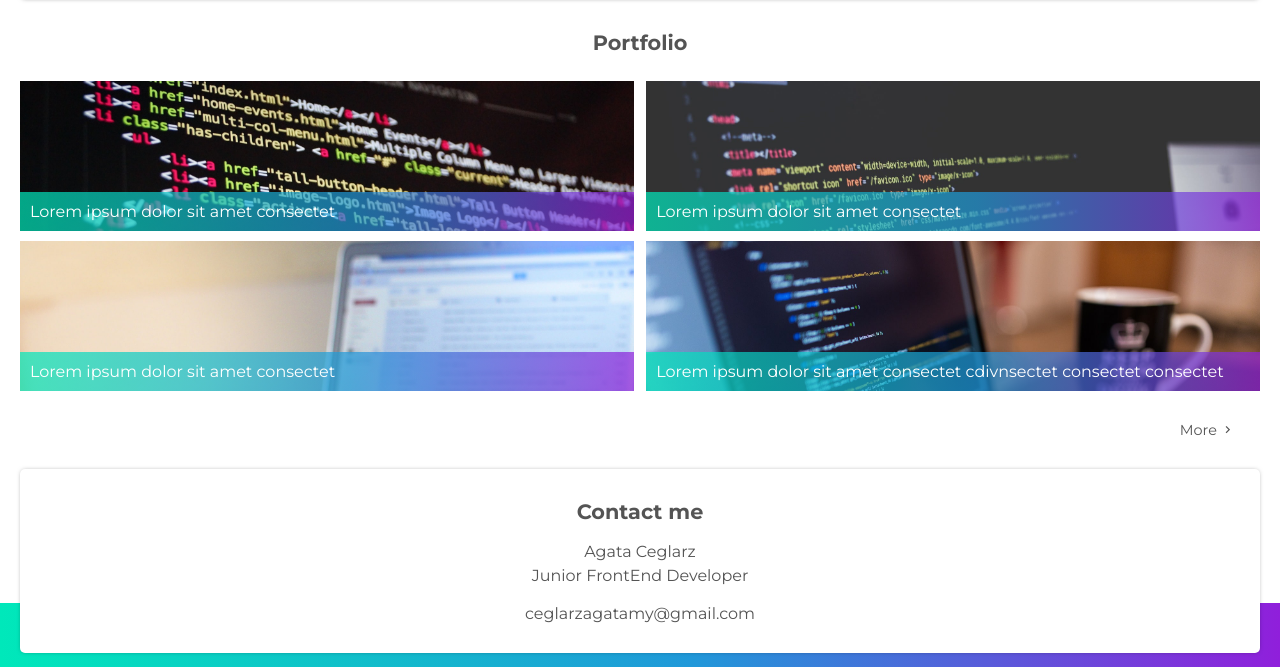
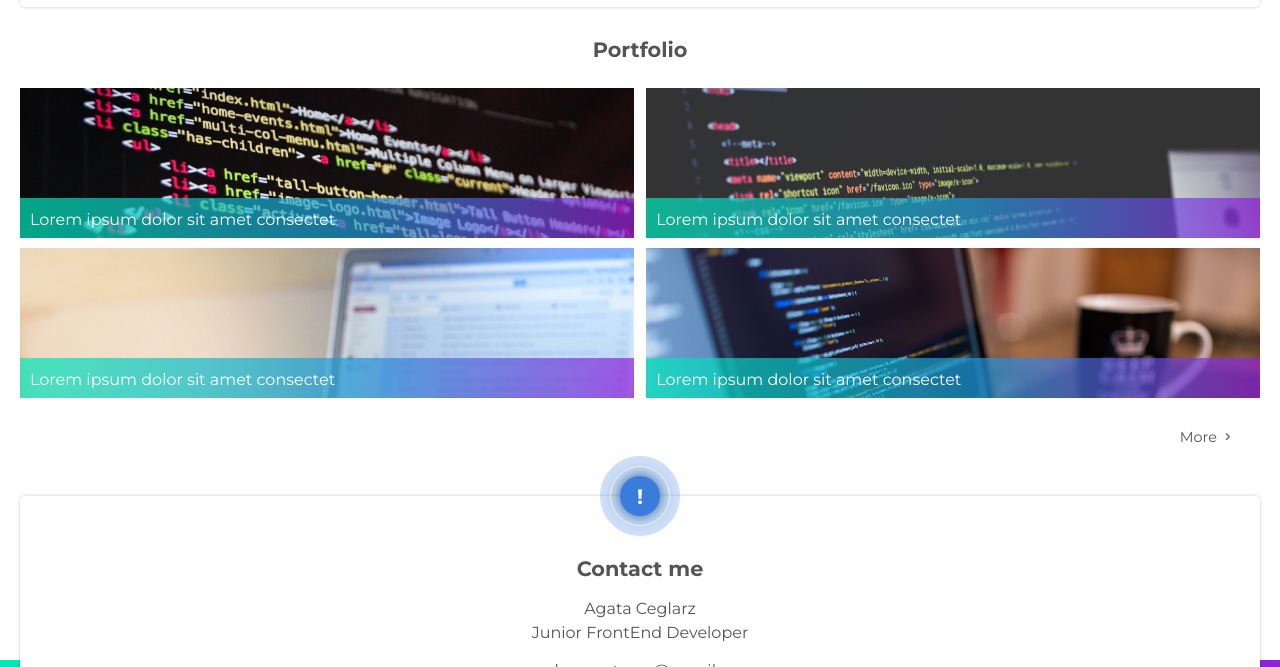
Before and after one commit to ceglarzagata/portfolioPage, a plain HTML site: page index.html in a window 1280 px wide. Shown: the part 814-1481 px from the top of the page. Drawn offline with Linux system fonts and the light colour scheme.

Commit message:
Update: Add animations

```diff
--- a/css/style.css
+++ b/css/style.css
@@ -98,6 +98,27 @@ header h1 span {
     position: relative;
     z-index: 1;
     box-shadow: none;
+  }
+
+  .menu a::after {
+    content: "";
+    margin-top: 5px;
+    width: 0;
+    height: 2px;
+    display: block;
+    background: rgba(0,232,186,1);
+    background: -moz-linear-gradient(left, rgba(0,232,186,1) 0%, rgba(32,152,217,1) 54%, rgba(144,31,219,1) 100%);
+    background: -webkit-gradient(left top, right top, color-stop(0%, rgba(0,232,186,1)), color-stop(54%, rgba(32,152,217,1)), color-stop(100%, rgba(144,31,219,1)));
+    background: -webkit-linear-gradient(left, rgba(0,232,186,1) 0%, rgba(32,152,217,1) 54%, rgba(144,31,219,1) 100%);
+    background: -o-linear-gradient(left, rgba(0,232,186,1) 0%, rgba(32,152,217,1) 54%, rgba(144,31,219,1) 100%);
+    background: -ms-linear-gradient(left, rgba(0,232,186,1) 0%, rgba(32,152,217,1) 54%, rgba(144,31,219,1) 100%);
+    background: linear-gradient(to right, rgba(0,232,186,1) 0%, rgba(32,152,217,1) 54%, rgba(144,31,219,1) 100%);
+    filter: progid:DXImageTransform.Microsoft.gradient( startColorstr='#00e8ba', endColorstr='#901fdb', GradientType=1 );
+    transition: all 1s;
+  }
+
+  .menu a:hover::after {
+    width: 100%;
   }
 
   .menu li:last-of-type a {
@@ -271,6 +292,7 @@ header h1 span {
   bottom: 0;
   left: 0;
   padding: 10px;
+  height: 40px;
   width: 100%;
   background: rgba(0,232,186,.7);
   background: -moz-linear-gradient(left, rgba(0,232,186,.7) 0%, rgba(32,152,217,.7) 54%, rgba(144,31,219,.7) 100%);
@@ -280,11 +302,25 @@ header h1 span {
   background: -ms-linear-gradient(left, rgba(0,232,186,.7) 0%, rgba(32,152,217,.7) 54%, rgba(144,31,219,.7) 100%);
   background: linear-gradient(to right, rgba(0,232,186,.7) 0%, rgba(32,152,217,.7) 54%, rgba(144,31,219,.7) 100%);
   filter: progid:DXImageTransform.Microsoft.gradient( startColorstr='#00e8ba', endColorstr='#901fdb', GradientType=1 );
+}
+
+#portfolio h3 {
   color: #fff;
   text-align: left;
-  white-space: nowrap;
-  overflow: hidden;
-  text-overflow: ellipsis;
+}
+
+#portfolio h3::after {
+  content: "";
+  display: block;
+  margin-top: 5px;
+  height: 1px;
+  width: 0;
+  background-color: #fff;
+  transition: width 2s;
+}
+
+#portfolio p {
+  display: none;
 }
 
 #portfolio .anchor {
@@ -309,6 +345,30 @@ header h1 span {
     width: 49.5%;
   }
 
+  .portfolio-text-box {
+    transition: height 1s;
+  }
+
+  #portfolio li:hover .portfolio-text-box {
+    height: 100%;
+  }
+
+  #portfolio li:hover h3::after {
+    width: 150px;
+  }
+
+
+  #portfolio li:hover p {
+    display: block;
+    margin-top: 20px;
+    color: #fff;
+    overflow: hidden;
+    text-overflow: ellipsis;
+    display: -webkit-box;
+    -webkit-line-clamp: 3;
+    -webkit-box-orient: vertical;
+  }
+
   #portfolio .anchor {
     margin-right: 25px;
   }
@@ -328,7 +388,8 @@ footer {
 }
 
 .contact-box {
-  margin: 0 20px -50px;
+  margin: 20px 20px -50px;
+  padding-top: 60px;
   z-index: 0;
   position: relative;
   background-color: #fff;
@@ -336,6 +397,57 @@ footer {
   -moz-box-shadow: 0px 0px 5px -2px rgba(0,0,0,0.55);
   box-shadow: 0px 0px 5px -2px rgba(0,0,0,0.55);
   border-radius: 5px;
+}
+
+.puls {
+  position: absolute;
+  top: -20px;
+  left: 50%;
+  transform: translate(-50%);
+  display: flex;
+  justify-content: center;
+  align-items: center;
+  height: 40px;
+  width: 40px;
+  background-color: #3a7cd9;
+  color: #fff;
+  font-weight: bold;
+  font-size: 1.3rem;
+  border-radius: 50%;
+  animation: puls 1.5s infinite alternate-reverse;
+}
+
+@keyframes puls {
+  0% {
+    box-shadow: 0 0 0 rgb(30, 73, 133);
+  }
+  100% {
+    box-shadow: 0 0 25px rgb(30, 73, 133)
+  }
+}
+
+.puls::after {
+  content: "";
+  width: 80px;
+  height: 80px;
+  position: absolute;
+  z-index: -1;
+  top: -20px;
+  left: -20px;
+  background-color: #3a7cd9;
+  opacity: 0.25;
+  border-radius: 50%;
+}
+
+.puls::before {
+  content: "";
+  width: 60px;
+  height: 60px;
+  position: absolute;
+  top: -10px;
+  left: -10px;
+  border: 1px solid #f1f1f1;
+  border-radius: 50%;
 }
 
 .footer-box {
@@ -358,6 +470,7 @@ footer {
 }
 
 .footer-box div {
+  background-color: transparent;
   margin: 20px 10px;
   height: 2.4rem;
   width: 2.4rem;
@@ -366,15 +479,19 @@ footer {
   align-items: center;
   border: 1px solid #fff;
   border-radius: 50%;
+  transform: rotate(0deg);
+  transition: background-color 1s, transform 1.5s;
 }
 
 .footer-box div:hover {
   background-color: #fff;
+  transform: rotate(360deg);
 }
 
 .footer-box i {
   font-size: 1.5rem;
   color: #fff;
+  transition: color 1s;
 }
 
 .footer-box div:hover i {
--- a/index.html
+++ b/index.html
@@ -93,25 +93,37 @@
           <li>
             <a href="#" title="Project nr 1">
               <img src="./images/project1.jpg" alt="Project nr 1"/>
-              <div class="portfolio-text-box">Lorem ipsum dolor sit amet consectet</div>
+              <div class="portfolio-text-box">
+                <h3>Lorem ipsum dolor sit amet consectet</h3>
+                <p>Lorem ipsum, dolor sit amet consectetur adipisicing elit. Odit veniam laborum, sint debitis exercitationem consequatur ratione at minim</p>
+              </div>
             </a>
           </li>
           <li>
             <a href="#" title="Project nr 2">
               <img src="./images/project2.jpg" alt="Project nr 2"/>
-              <div class="portfolio-text-box">Lorem ipsum dolor sit amet consectet</div>
+              <div class="portfolio-text-box">
+                <h3>Lorem ipsum dolor sit amet consectet</h3>
+                <p>Lorem ipsum, dolor sit amet consectetur adipisicing elit. Odit veniam laborum, sint debitis exercitationem consequatur ratione at minim</p>
+              </div>
             </a>
           </li>
           <li>
             <a href="#" title="Project nr 3">
               <img src="./images/project3.jpg" alt="Project nr 3"/>
-              <div class="portfolio-text-box">Lorem ipsum dolor sit amet consectet</div>
+              <div class="portfolio-text-box">
+                <h3>Lorem ipsum dolor sit amet consectet</h3>
+                <p>Lorem ipsum, dolor sit amet Lorem ipsum, dolor sit amet Lorem ipsum, dolor sit amet consectetur adipisicing elit. Odit veniam laborum, sint debitis exercitationem consequatur ratione at minim</p>
+              </div>
             </a>
           </li>
           <li>
             <a href="#" title="Project nr 4">
               <img src="./images/project4.jpg" alt="Project nr 4"/>
-              <div class="portfolio-text-box">Lorem ipsum dolor sit amet consectet cdivnsectet consectet consectet</div>
+              <div class="portfolio-text-box">
+                <h3>Lorem ipsum dolor sit amet consectet</h3>
+                <p>Lorem ipsum, dolor sit amet consectetur adipisicing elit. dolor sit amet consectetur adipisicing elit. dolor sit amet consectetur adipisicing elit. Odit veniam laborum, sint debitis exercitationem consequatur ratione at minim</p>
+              </div>
             </a>
           </li>
         </ul>
@@ -126,6 +138,8 @@
 
   <footer id="contact">
     <div class="container contact-box">
+        <div class="puls">!</div>
+
       <h2>Contact me</h2>
       <h3>
         Agata Ceglarz<br>
```
